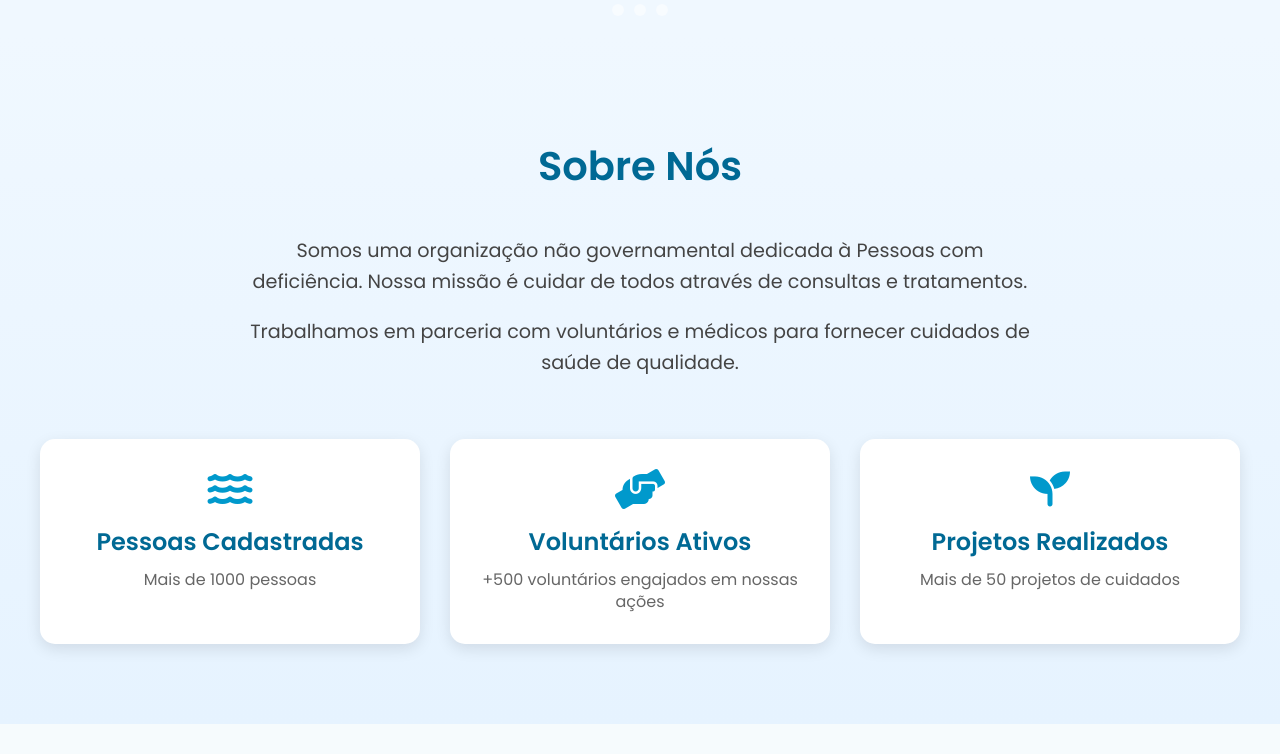
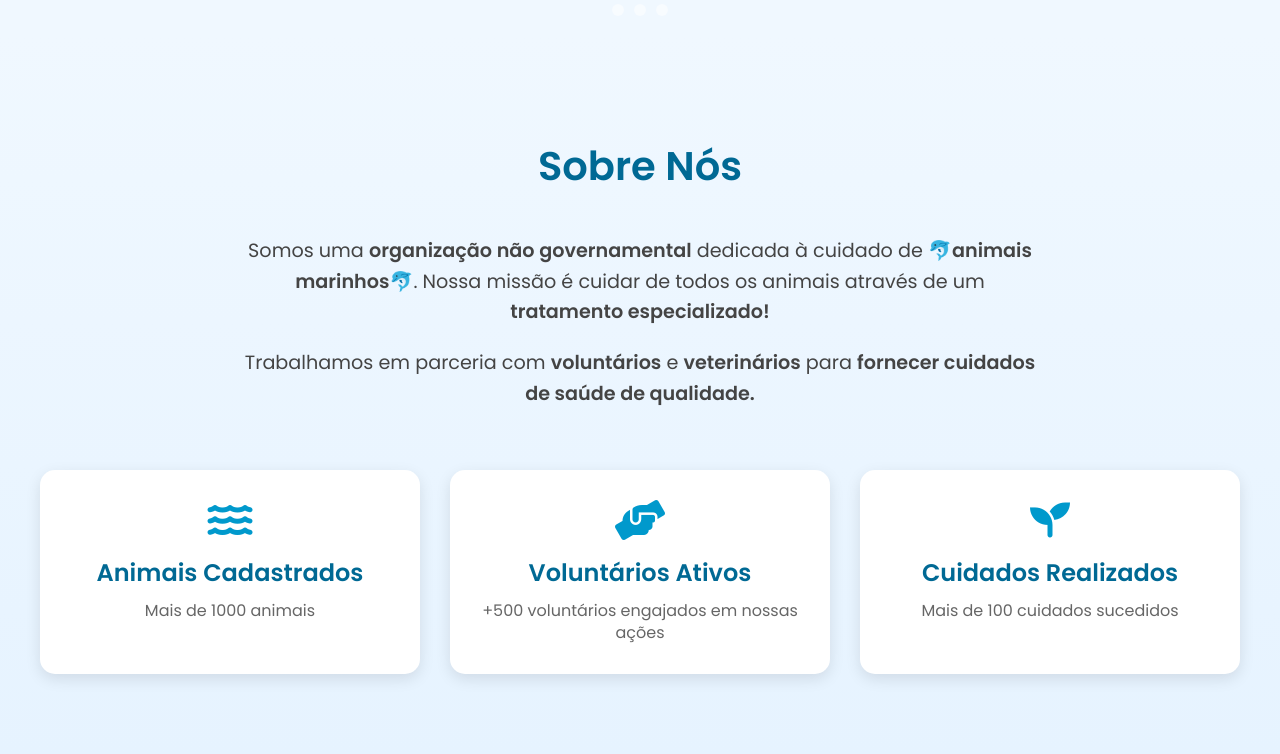
Before and after one commit to Villelalar/-Golfinho-Azul-, a Flask app: page / in a window 1280 px wide. Shown: the part 764-1518 px from the top of the page. Before the commit the page ends 1488 px from the top, so only its background shows below. Run offline with Flask 3, Linux system fonts and the light colour scheme.

Commit message:
Text and icon modifications

```diff
--- a/templates/index.html
+++ b/templates/index.html
@@ -3,9 +3,9 @@
 <head>
     <meta charset="UTF-8">
     <meta name="viewport" content="width=device-width, initial-scale=1.0">
-    <title>ONG Oceano Azul</title>
+    <title>Golfinho Azul</title>
     <link rel="stylesheet" href="{{ url_for('static', filename='css/style.css') }}">
-    <link rel="icon" href="{{ url_for('static', filename='features/OIP.jpeg') }}">
+    <link rel="icon" href="{{ url_for('static', filename='features/Logo.svg') }}">
     <link href="https://fonts.googleapis.com/css2?family=Poppins:wght@300;400;500;600&display=swap" rel="stylesheet">
     <link rel="stylesheet" href="https://cdnjs.cloudflare.com/ajax/libs/font-awesome/6.0.0/css/all.min.css">
     <style>
@@ -117,14 +117,14 @@
             <h2>Sobre Nós</h2>
             <div class="aboutContent">
                 <div class="aboutText">
-                    <p>Somos uma organização não governamental dedicada à Pessoas com deficiência. Nossa missão é cuidar de todos através de consultas e tratamentos.</p>
-                    <p>Trabalhamos em parceria com voluntários e médicos para fornecer cuidados de saúde de qualidade.</p>
+                    <p>Somos uma <b>organização não governamental</b> dedicada à cuidado de 🐬<b>animais marinhos</b>🐬. Nossa missão é cuidar de todos os animais através de um <b>tratamento especializado!</b></p>
+                    <p>Trabalhamos em parceria com <b>voluntários</b> e <b>veterinários</b> para <b>fornecer cuidados de saúde de qualidade.</b></p>
                 </div>
                 <div class="aboutStats">
                     <div class="statItem">
                         <i class="fas fa-water"></i>
-                        <h3>Pessoas Cadastradas</h3>
-                        <p>Mais de 1000 pessoas</p>
+                        <h3>Animais Cadastrados</h3>
+                        <p>Mais de 1000 animais</p>
                     </div>
                     <div class="statItem">
                         <i class="fas fa-hands-helping"></i>
@@ -133,8 +133,8 @@
                     </div>
                     <div class="statItem">
                         <i class="fas fa-seedling"></i>
-                        <h3>Projetos Realizados</h3>
-                        <p>Mais de 50 projetos de cuidados</p>
+                        <h3>Cuidados Realizados</h3>
+                        <p>Mais de 100 cuidados sucedidos</p>
                     </div>
                 </div>
             </div>
```
Also changed, not shown: static/features/Logo.svg (added).
